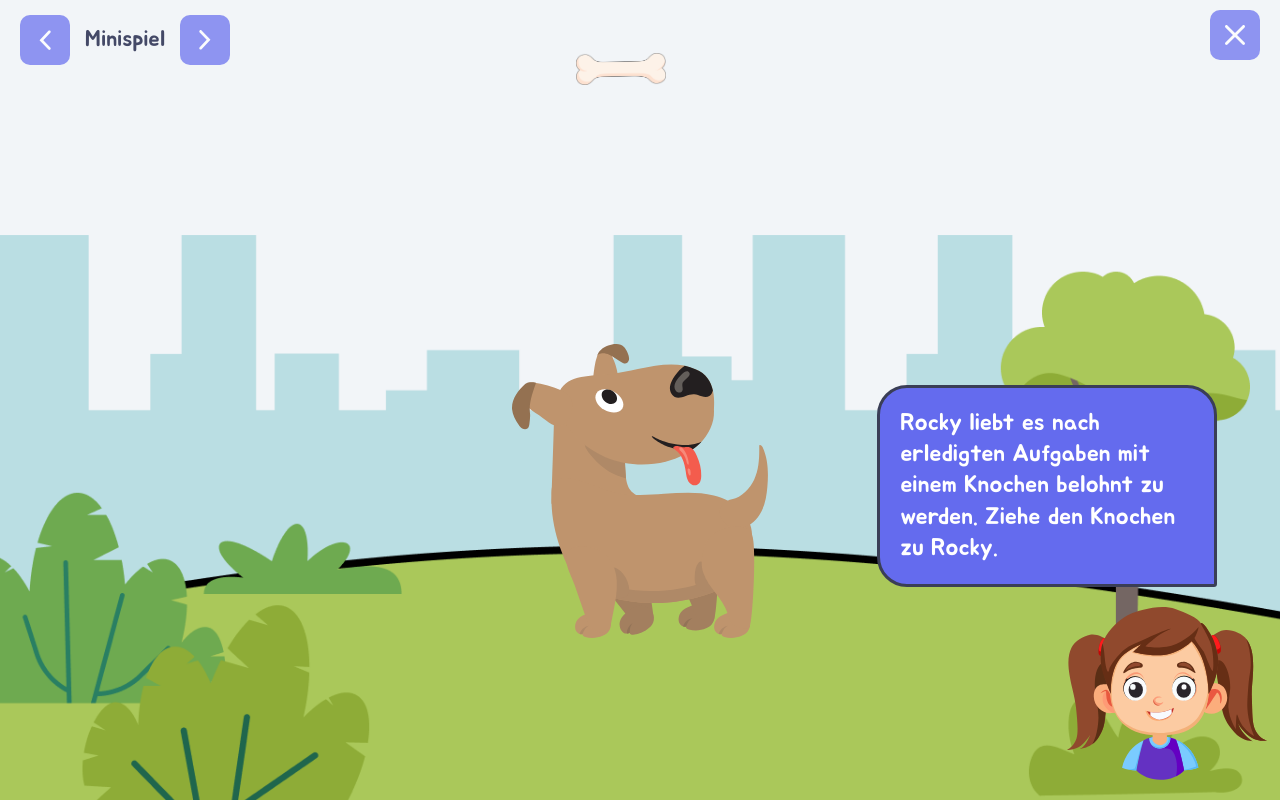
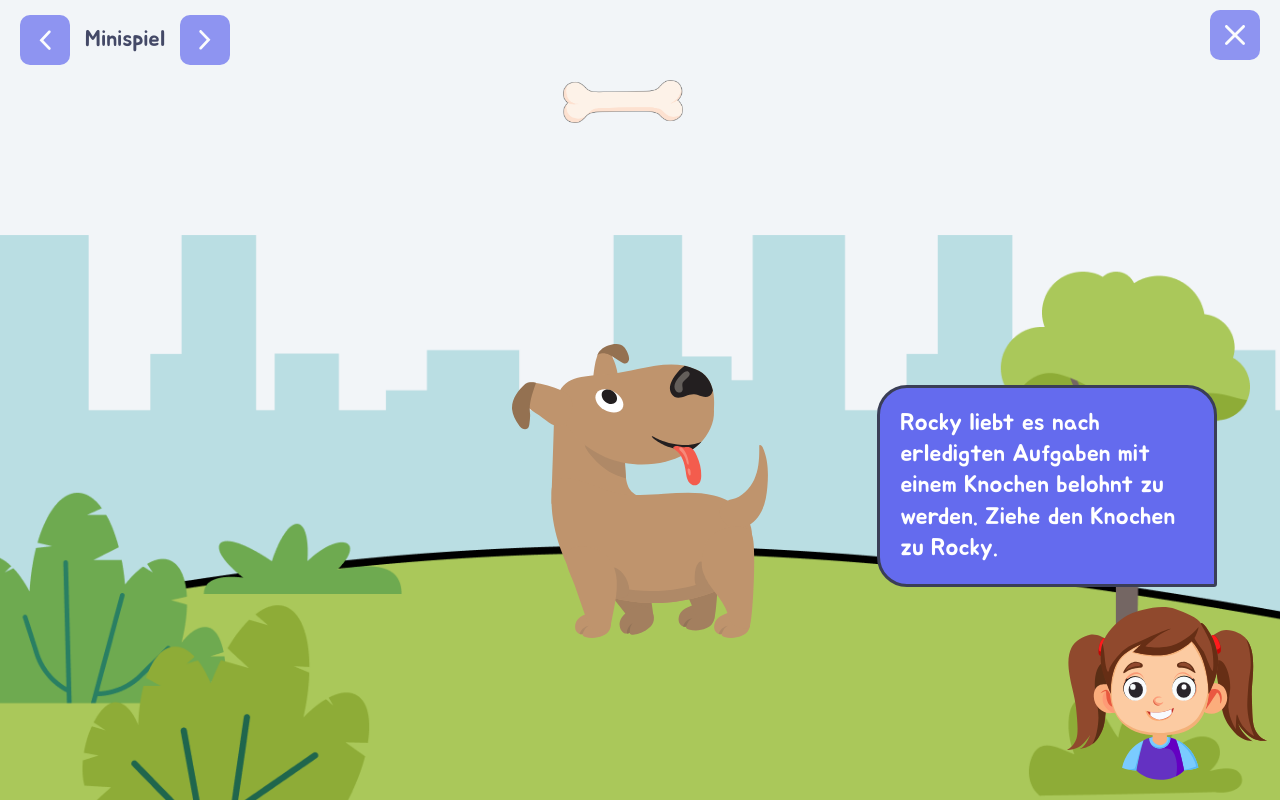
Before and after one commit to schule4-0/pets, a Vue app: page /pets/dog/stages/1/reward in a window 1280 px wide. Built offline with nearby package versions, Linux system fonts and the light colour scheme.

Commit message:
Made DraggableItem resizeable with width attribute

```diff
--- a/src/components/DraggableItem.vue
+++ b/src/components/DraggableItem.vue
@@ -14,7 +14,13 @@
     }"
     style="cursor: grab"
   >
-    <img v-if="props.image" :src="props.image" alt="Draggable Image" class="images" />
+    <img
+      v-if="props.image"
+      :src="props.image"
+      :width="width ?? '64px'"
+      alt="Draggable Image"
+      class="images"
+    />
   </div>
 </template>
 
@@ -24,6 +30,7 @@ import { useDraggable } from '@/composables/useDraggable'
 
 export interface DraggableItemType {
   id: number
+  width?: string
   type: 'accepted' | 'rejected'
   image: string
   initialX: number
@@ -49,10 +56,6 @@ const { startDrag, transitionStyle } = useDraggable(position, elementRef)
 <style scoped>
 .draggable {
   position: absolute;
-  padding: 1vw;
   user-select: none;
 }
-.images {
-  width: 7vw;
-}
 </style>
--- a/src/views/dog/RewardView.vue
+++ b/src/views/dog/RewardView.vue
@@ -17,7 +17,8 @@
       type="accepted"
       :image="boneImg"
       :initialX="44"
-      :initialY="5"
+      :initialY="10"
+      width="120px"
       v-if="!wasBoneGiven"
       :collected="false"
     />
@@ -141,7 +142,7 @@ const handleNextButtonClick = () => {
 }
 
 .boneImg img {
-  width: 15vh !important;
+  width: 3vh !important;
 }
 
 .nextBtn {
```
